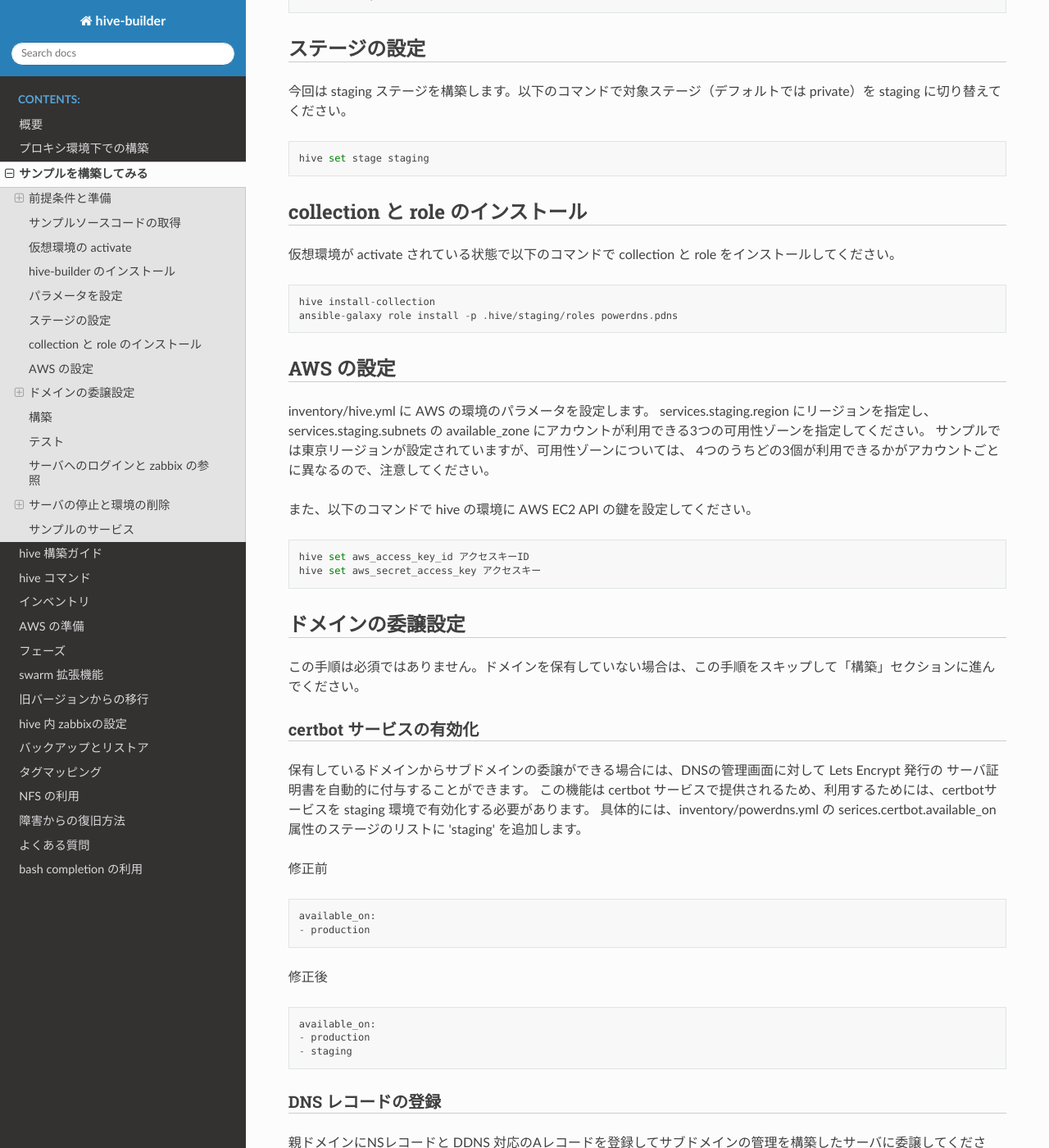
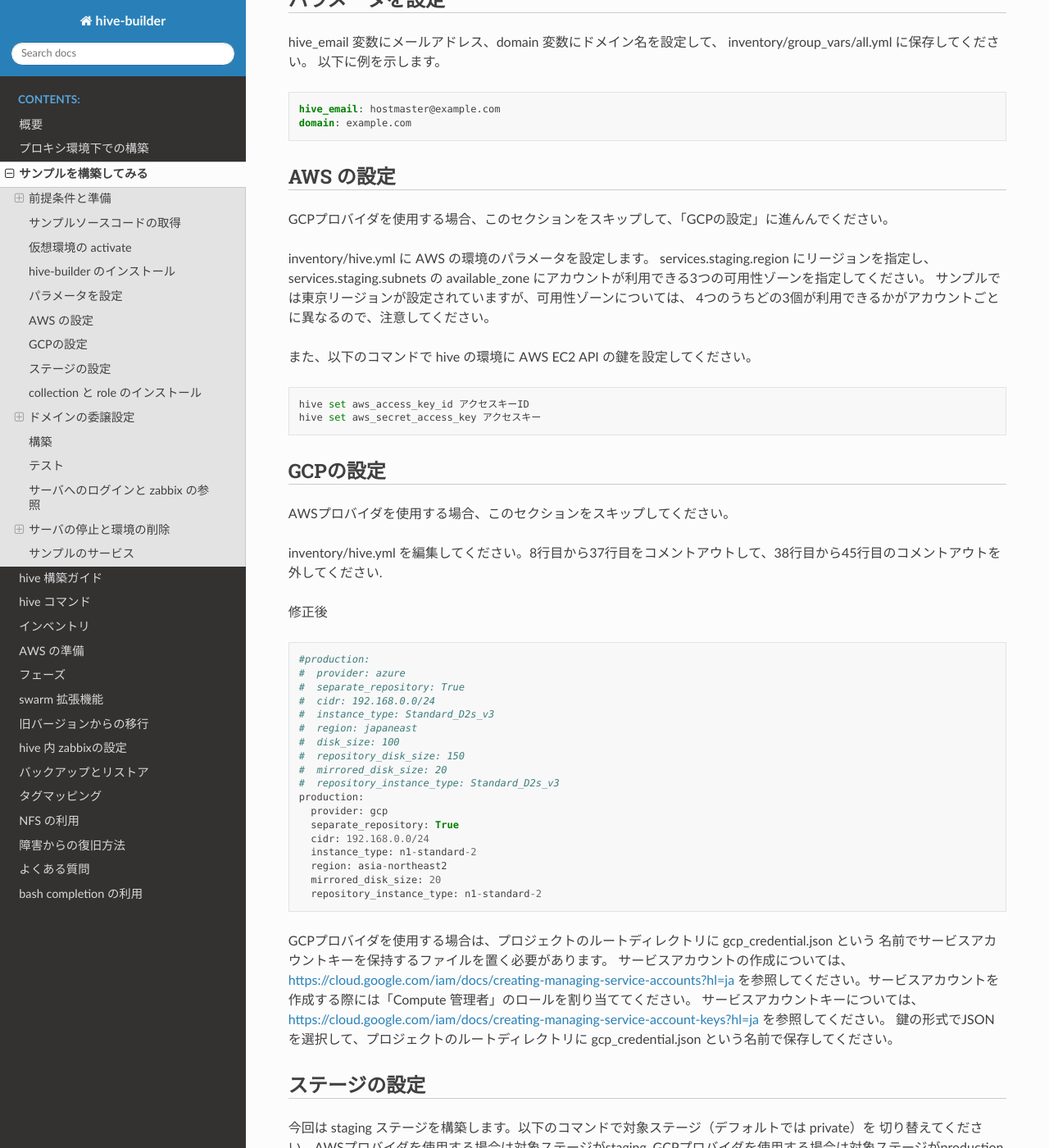
Before and after one commit to procube-open/hive-builder, a Sphinx documentation site: the page built from docs/example.rst, in a window 1280 px wide and 1400 px high, scrolled down 1667 px. Shown: the whole window at 82% size. Built offline with Sphinx 7.4.7 and the Read the Docs theme 2.0.0, drawn with Linux system fonts in a browser that asks for light colours; pages that are not in the unit, such as notebooks, are missing from menus; some of the changed text lies outside the part shown.

Commit message:
example.rstの編集 (#76)

```diff
--- a/docs/example.rst
+++ b/docs/example.rst
@@ -38,6 +38,14 @@ svn コマンドを使用しない場合は、 hive-builder のソースコー
   git clone https://github.com/procube-open/hive-builder
   cd hive-builder/examples/pdns
 
+zipファイルをダウンロードした場合、解凍してください。その後、サンプルのディレクトリを部分的に切り取ってください。
+
+::
+
+  tar xvzf hive-builder-master.zip
+  cp -r hive-builder/examples/pdns . || cd pdns
+
+
 仮想環境の activate
 =========================
 hive 用の仮想環境を作成し、activate します。仮想環境ツールが pyenv で python 3.9.5 がインストールされている場合、以下のコマンドで activate できます。
@@ -67,26 +75,11 @@ hive_email 変数にメールアドレス、domain 変数にドメイン名を
   hive_email: hostmaster@example.com
   domain: example.com
 
-ステージの設定
-=========================
-今回は staging ステージを構築します。以下のコマンドで対象ステージ（デフォルトでは private）を staging  に切り替えてください。
-
-::
-
-  hive set stage staging
-
-collection と role のインストール
-======================================
-仮想環境が activate されている状態で以下のコマンドで collection と role をインストールしてください。
-
-::
-
-  hive install-collection
-  ansible-galaxy role install -p .hive/staging/roles powerdns.pdns
-
 
 AWS の設定
 =========================
+
+GCPプロバイダを使用する場合、このセクションをスキップして、「GCPの設定」に進んんでください。
 
 inventory/hive.yml に AWS の環境のパラメータを設定します。
 services.staging.region にリージョンを指定し、services.staging.subnets
@@ -100,6 +93,77 @@ services.staging.region にリージョンを指定し、services.staging.subnet
 
   hive set aws_access_key_id アクセスキーID
   hive set aws_secret_access_key アクセスキー
+
+GCPの設定
+=========================
+
+AWSプロバイダを使用する場合、このセクションをスキップしてください。
+
+inventory/hive.yml を編集してください。8行目から37行目をコメントアウトして、38行目から45行目のコメントアウトを外してください.
+
+修正後
+
+::
+
+  #production:
+  #  provider: azure
+  #  separate_repository: True
+  #  cidr: 192.168.0.0/24
+  #  instance_type: Standard_D2s_v3
+  #  region: japaneast
+  #  disk_size: 100
+  #  repository_disk_size: 150
+  #  mirrored_disk_size: 20
+  #  repository_instance_type: Standard_D2s_v3
+  production:
+    provider: gcp
+    separate_repository: True
+    cidr: 192.168.0.0/24
+    instance_type: n1-standard-2
+    region: asia-northeast2
+    mirrored_disk_size: 20
+    repository_instance_type: n1-standard-2
+
+GCPプロバイダを使用する場合は、プロジェクトのルートディレクトリに gcp_credential.json という 名前でサービスアカウントキーを保持するファイルを置く必要があります。 サービスアカウントの作成については、 https://cloud.google.com/iam/docs/creating-managing-service-accounts?hl=ja を参照してください。サービスアカウントを作成する際には「Compute 管理者」のロールを割り当ててください。 サービスアカウントキーについては、 https://cloud.google.com/iam/docs/creating-managing-service-account-keys?hl=ja を参照してください。 鍵の形式でJSONを選択して、プロジェクトのルートディレクトリに gcp_credential.json という名前で保存してください。
+
+ステージの設定
+=========================
+今回は staging ステージを構築します。以下のコマンドで対象ステージ（デフォルトでは private）を 切り替えてください。AWSプロバイダを使用する場合は対象ステージがstaging, GCPプロバイダを使用する場合は対象ステージがproduction になります。
+
+AWSの場合
+
+::
+
+  hive set stage staging
+
+GCPの場合
+
+::
+
+  hive set stage production
+
+collection と role のインストール
+======================================
+仮想環境が activate されている状態で以下のコマンドで collection をインストールしてください。
+
+::
+
+  hive install-collection
+
+続いて以下のコマンドで　role をインストールしてください。ただし、AWSとGCPでステージが異なります。
+
+AWSの場合
+
+::
+
+  ansible-galaxy role install -p .hive/staging/roles powerdns.pdn
+
+
+GCPの場合
+
+::
+
+  ansible-galaxy role install -p .hive/production/roles powerdns.pdn
 
 ドメインの委譲設定
 =========================
```
